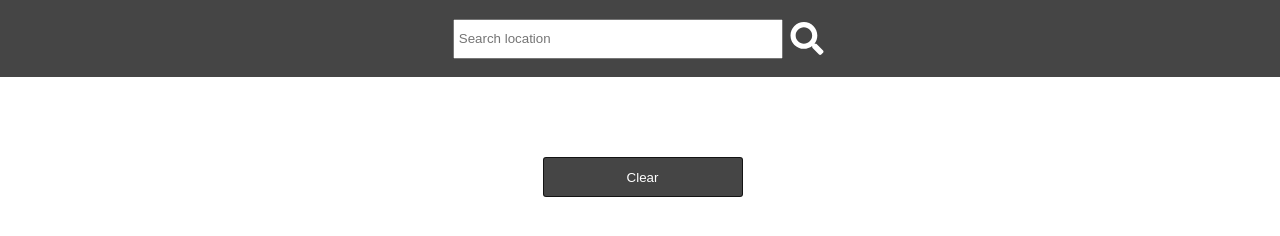
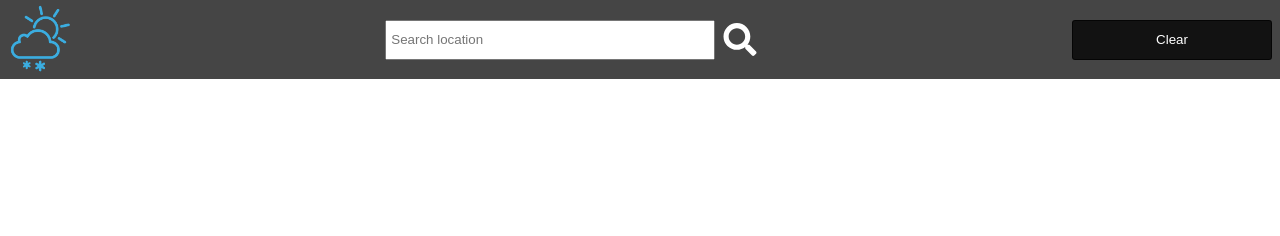
Before and after one commit to dserrano-hub/API-Test, a website: page index.html in a window 1280 px wide. Drawn offline with Linux system fonts and the light colour scheme.

Commit message:
Final changes

```diff
--- a/index.html
+++ b/index.html
@@ -13,21 +13,21 @@
 <body>
     <div class="container">
         <header class="header">
+            <div class="image">
+                <img src="./assets/img/weather.png" alt="no found">
+            </div>
             <div class="search">
                 <input type="text" placeholder="Search location" id="search-txt">
                 <a id="search-btn" href="#"><i class="fas fa-search"></i></a>
+            </div>
+            <div class="button-position">
+                <button id="clear-button">Clear</button>
             </div>
         </header>
         <main id="main">
             <div id="container-cards"></div>
         </main>
-        <footer>
-            <div class="button-position">
-                <button id="clear-button">Clear</button>
-            </div>
-        </footer>
     </div>
-
     <script src="js/script.js"></script>
     <script src='https://use.fontawesome.com/releases/v5.0.13/js/all.js'></script>
 </body>
--- a/style.scss
+++ b/style.scss
@@ -4,8 +4,8 @@ $color-primary_grey: gray;
 $color-black: black;
 $color-white: white;
 $color-banner: #000000ba;
-$color-card: #37b386;
-$color-btn_detail: #06fda4ed;
+$color-card: #2590c5;
+$color-btn_detail: #06e4fdba;
 
 /* TYPOGRAPHY */
 
@@ -40,6 +40,16 @@ header {
     justify-content: center;
     align-items: center;
     background-color: $color-banner;
+    .image {
+        padding-left: 8px !important;
+        padding-top: 5px;
+        img {
+            width: 70px;
+            height: 70px;
+        }
+    }
+    .search {
+        margin-left: auto;
         #search-txt {
             padding-left: 4px;
             height: 40px;
@@ -52,6 +62,28 @@ header {
             width: 40px !important;
             margin-bottom: -10px !important;
             color: $color-white !important;
+        }
+    }
+    .button-position {
+        display: flex;
+        justify-content: center;
+        margin-left: auto;
+        padding-right: 8px !important;
+        #clear-button {
+            background-color: $color-banner;
+            border: 1px solid $color-banner;
+            height: 40px;
+            width: 200px;
+            color: $color-white;
+            margin-left: 5px;
+            transition: 0.3s all;
+            border-radius: 3px;
+            cursor: pointer;
+            &:hover {
+                transform: scale(1.05);
+                background-color: $color-black;
+            }
+        }
     }
 }
 
@@ -125,27 +157,3 @@ header {
         }
     }
 }
-
-
-/* FOOTER */
-
-.button-position {
-    display: flex;
-    justify-content: center;
-    align-self: flex-end;
-    #clear-button {
-        background-color: $color-banner;
-        border: 1px solid $color-banner;
-        height: 40px;
-        width: 200px;
-        color: $color-white;
-        margin-left: 5px;
-        transition: 0.3s all;
-        border-radius: 3px;
-        cursor: pointer;
-        &:hover {
-            transform: scale(1.05);
-            background-color: $color-black;
-        }
-    }
-}
```
Also changed, not shown: README.md, assets/img/weather.png (added), style.css, 1 other file. Lines whose indentation alone changed are shown as unchanged.
